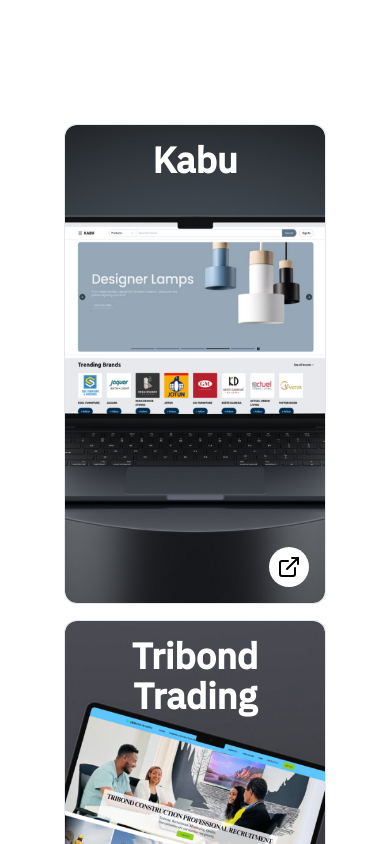
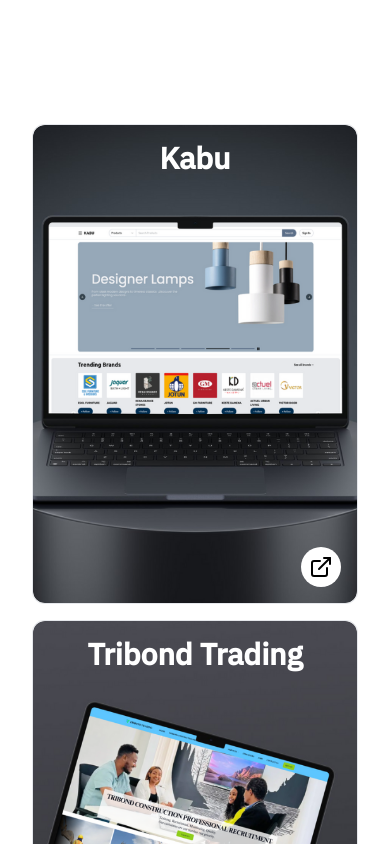
Before and after one commit to Soufi-MA/my-portfolio, a Next.js app: page /en in a window 390 px wide. Shown: the part 800-1644 px from the top of the page. Built offline with nearby package versions, Linux system fonts and the light colour scheme.

Commit message:
fix: adjust font sizes

```diff
--- a/src/components/Projects.tsx
+++ b/src/components/Projects.tsx
@@ -28,7 +28,7 @@ const Projects = ({
   }) => (
     <div className="relative w-full border rounded-xl h-[480px] overflow-hidden group cursor-pointer">
       <Link href={`/${lang}/projects/${project.id}`}>
-        <h2 className="absolute top-4 left-4 right-4 z-10 text-4xl text-center text-white font-semibold">
+        <h2 className="absolute top-4 left-4 right-4 z-10 text-3xl sm:text-4xl text-center text-white font-semibold">
           {project.title}
         </h2>
         <Image
@@ -54,7 +54,7 @@ const Projects = ({
   );
 
   return (
-    <section id="projects" className="container flex flex-col gap-8">
+    <section id="projects" className="flex flex-col gap-8">
       <div className="grid grid-cols-1 md:grid-cols-2 gap-4">
         {dict.projects.map((project) => (
           <ProjectCard key={project.id} project={project} />
```
